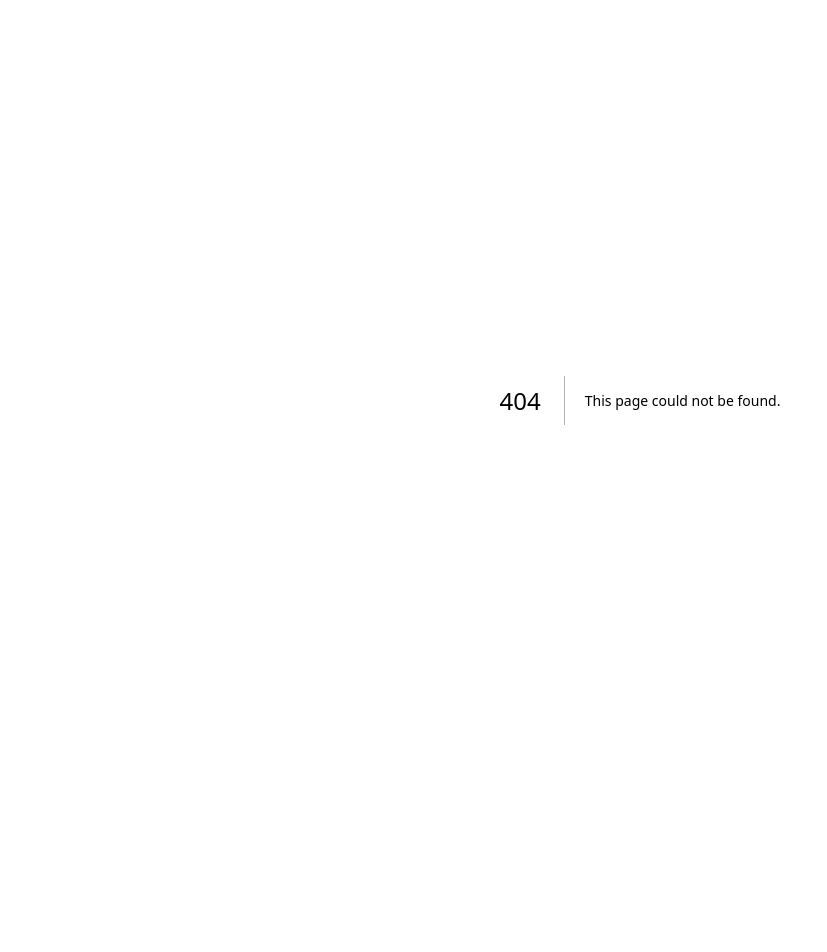
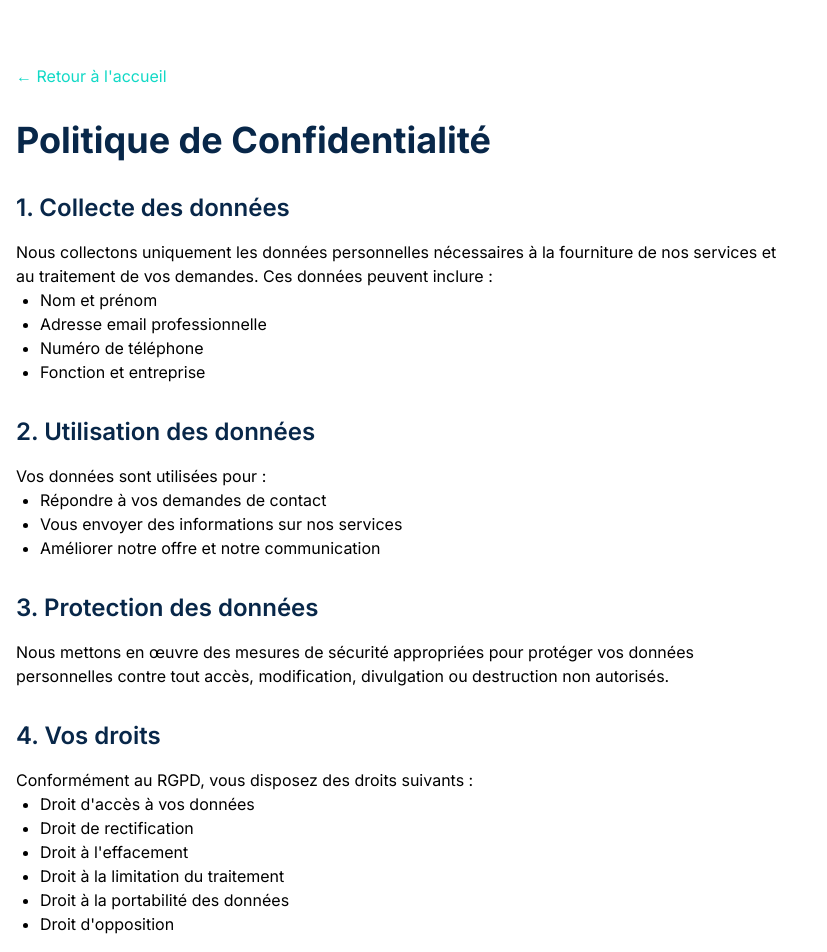
Before and after one commit to Dabeix/swadvicefinal, a Next.js app: page /confidentialite in a window 1280 px wide. Before the commit this address had no page. Shown: the top 952 px of the page, without its empty margins (0-827 px from the left). Before the commit the page ends 800 px from the top, so only its background shows below. Built offline with nearby package versions, Linux system fonts and the light colour scheme.

Commit message:
Create legal notice and privacy policy pages

```diff
--- /dev/null
+++ b/app/confidentialite/page.tsx
@@ -0,0 +1,75 @@
+import Link from 'next/link';
+
+export default function PrivacyPolicy() {
+  return (
+    <div className="min-h-screen bg-white">
+      <main className="container mx-auto px-4 py-16">
+        <Link href="/" className="text-[#12D9C6] hover:text-[#12D9C6]/80 mb-8 inline-block">
+          ← Retour à l'accueil
+        </Link>
+
+        <h1 className="text-4xl font-bold mb-8 text-[#082749]">Politique de Confidentialité</h1>
+
+        <div className="prose max-w-3xl">
+          <section className="mb-8">
+            <h2 className="text-2xl font-semibold mb-4 text-[#082749]">1. Collecte des données</h2>
+            <p>
+              Nous collectons uniquement les données personnelles nécessaires à la fourniture de nos services
+              et au traitement de vos demandes. Ces données peuvent inclure :
+            </p>
+            <ul className="list-disc pl-6 mb-4">
+              <li>Nom et prénom</li>
+              <li>Adresse email professionnelle</li>
+              <li>Numéro de téléphone</li>
+              <li>Fonction et entreprise</li>
+            </ul>
+          </section>
+
+          <section className="mb-8">
+            <h2 className="text-2xl font-semibold mb-4 text-[#082749]">2. Utilisation des données</h2>
+            <p>
+              Vos données sont utilisées pour :
+            </p>
+            <ul className="list-disc pl-6 mb-4">
+              <li>Répondre à vos demandes de contact</li>
+              <li>Vous envoyer des informations sur nos services</li>
+              <li>Améliorer notre offre et notre communication</li>
+            </ul>
+          </section>
+
+          <section className="mb-8">
+            <h2 className="text-2xl font-semibold mb-4 text-[#082749]">3. Protection des données</h2>
+            <p>
+              Nous mettons en œuvre des mesures de sécurité appropriées pour protéger vos données
+              personnelles contre tout accès, modification, divulgation ou destruction non autorisés.
+            </p>
+          </section>
+
+          <section className="mb-8">
+            <h2 className="text-2xl font-semibold mb-4 text-[#082749]">4. Vos droits</h2>
+            <p>
+              Conformément au RGPD, vous disposez des droits suivants :
+            </p>
+            <ul className="list-disc pl-6 mb-4">
+              <li>Droit d'accès à vos données</li>
+              <li>Droit de rectification</li>
+              <li>Droit à l'effacement</li>
+              <li>Droit à la limitation du traitement</li>
+              <li>Droit à la portabilité des données</li>
+              <li>Droit d'opposition</li>
+            </ul>
+          </section>
+
+          <section className="mb-8">
+            <h2 className="text-2xl font-semibold mb-4 text-[#082749]">5. Contact</h2>
+            <p>
+              Pour toute question concernant notre politique de confidentialité ou pour exercer vos droits,
+              vous pouvez nous contacter à :<br />
+              Email : contact@caminpulse.com
+            </p>
+          </section>
+        </div>
+      </main>
+    </div>
+  );
+}
--- /dev/null
+++ b/app/mentions-legales/page.tsx
@@ -0,0 +1,57 @@
+import Link from 'next/link';
+
+export default function LegalNotice() {
+  return (
+    <div className="min-h-screen bg-white">
+      <main className="container mx-auto px-4 py-16">
+        <Link href="/" className="text-[#12D9C6] hover:text-[#12D9C6]/80 mb-8 inline-block">
+          ← Retour à l'accueil
+        </Link>
+
+        <h1 className="text-4xl font-bold mb-8 text-[#082749]">Mentions Légales</h1>
+
+        <div className="prose max-w-3xl">
+          <section className="mb-8">
+            <h2 className="text-2xl font-semibold mb-4 text-[#082749]">1. Informations légales</h2>
+            <p>
+              Camin Pulse<br />
+              Société par actions simplifiée (SAS)<br />
+              Capital social : [À compléter]<br />
+              RCS Montpellier : [À compléter]<br />
+              Siège social : Montpellier, France<br />
+              N° TVA intracommunautaire : [À compléter]
+            </p>
+          </section>
+
+          <section className="mb-8">
+            <h2 className="text-2xl font-semibold mb-4 text-[#082749]">2. Hébergement</h2>
+            <p>
+              Ce site est hébergé par :<br />
+              Vercel Inc.<br />
+              340 S Lemon Ave #4133<br />
+              Walnut, CA 91789<br />
+              États-Unis
+            </p>
+          </section>
+
+          <section className="mb-8">
+            <h2 className="text-2xl font-semibold mb-4 text-[#082749]">3. Propriété intellectuelle</h2>
+            <p>
+              L'ensemble du contenu de ce site (textes, images, logos, etc.) est protégé par le droit d'auteur.
+              Toute reproduction ou représentation, totale ou partielle, de ce site par quelque procédé que ce soit,
+              sans l'autorisation expresse de Camin Pulse est interdite et constituerait une contrefaçon.
+            </p>
+          </section>
+
+          <section className="mb-8">
+            <h2 className="text-2xl font-semibold mb-4 text-[#082749]">4. Contact</h2>
+            <p>
+              Pour toute question concernant ces mentions légales, vous pouvez nous contacter à :<br />
+              Email : contact@caminpulse.com
+            </p>
+          </section>
+        </div>
+      </main>
+    </div>
+  );
+}
```
